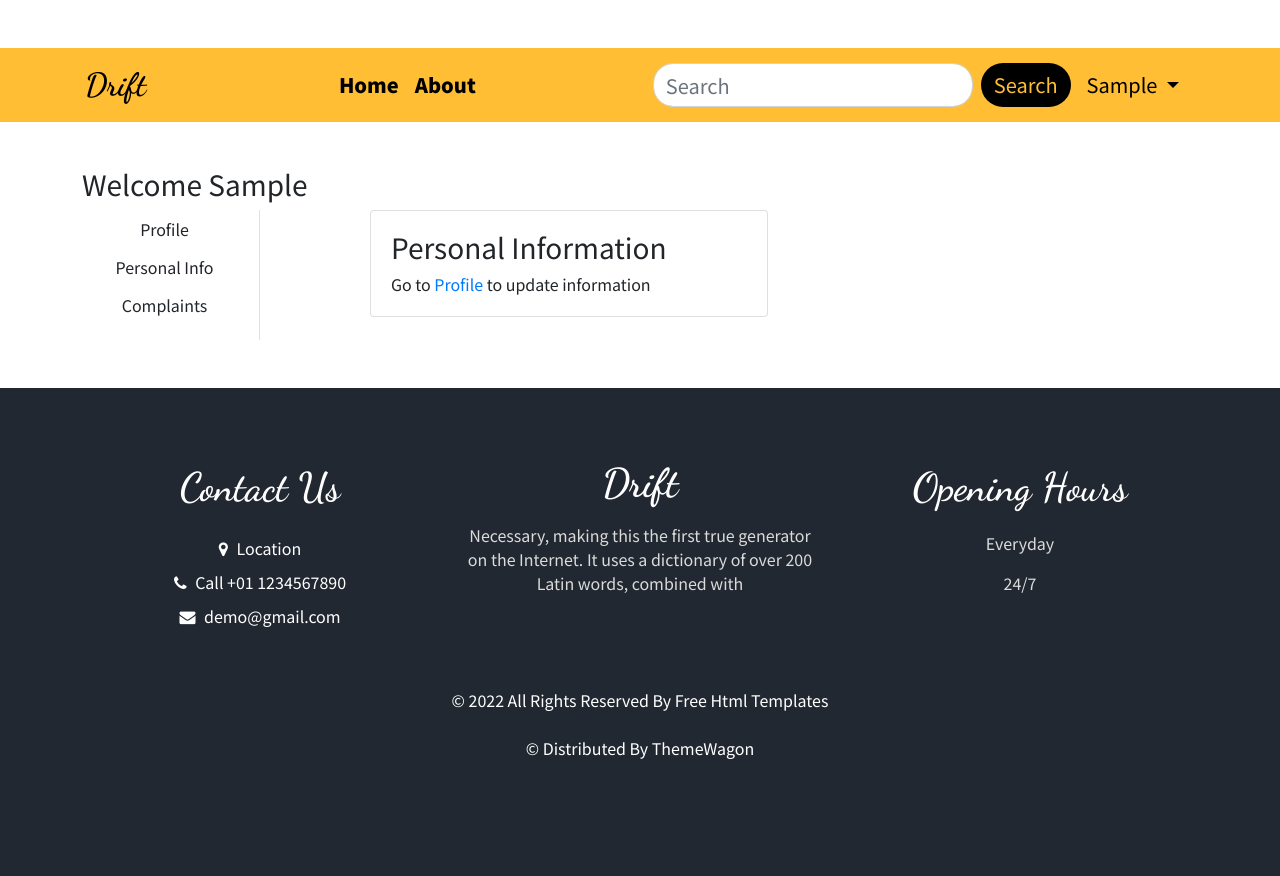
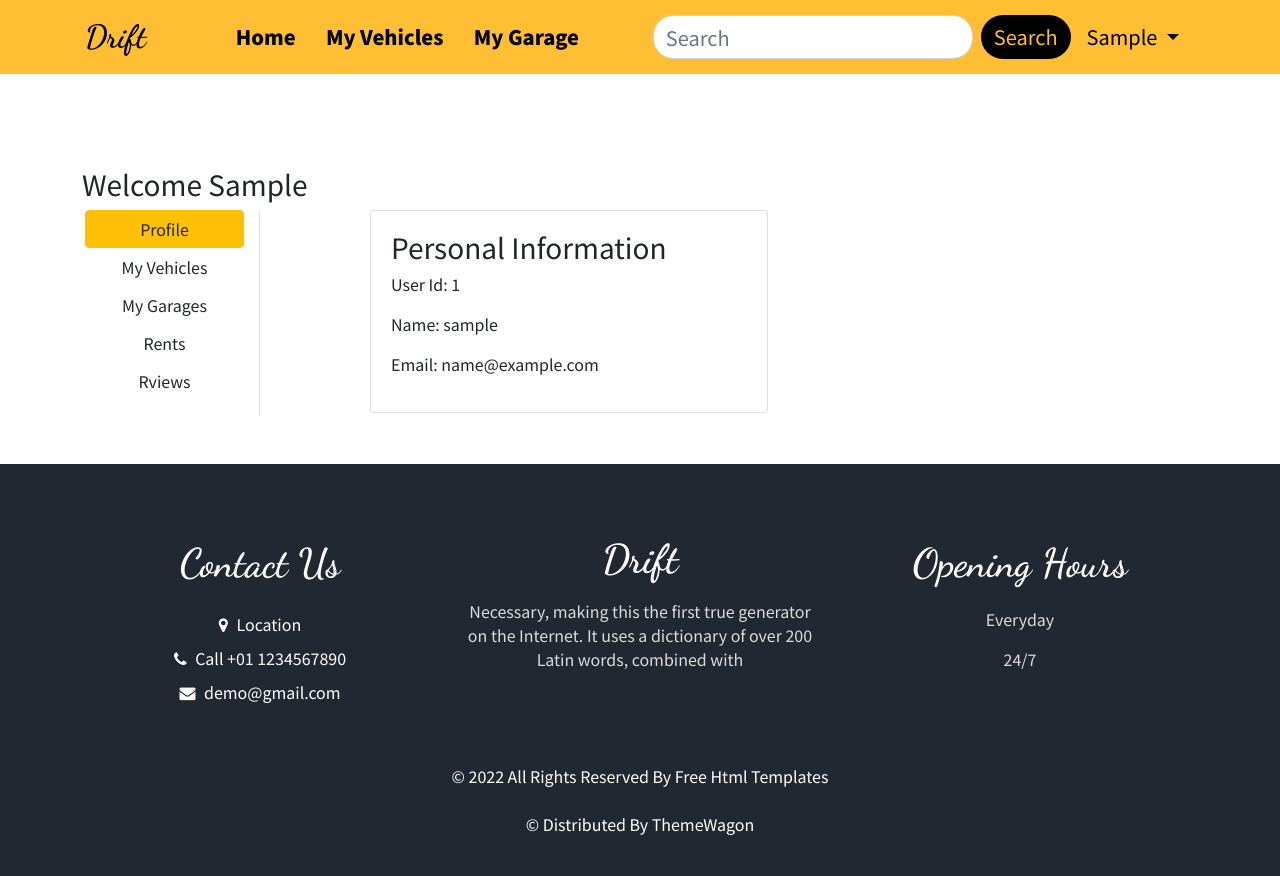
Before and after one commit to Rk-Rabbin/junior_project, a Django app: page /profile/ in a window 1280 px wide. Before the commit the page ends 759 px from the top, so only its background shows below. Run offline with Django 4.2, Linux system fonts and the light colour scheme; the visitor is signed in with stand-in values (Sample User, id 1); some libraries are stand-ins or nearby versions.

Commit message:
created new pages with functions

```diff
--- a/HomepageApp/forms.py
+++ b/HomepageApp/forms.py
@@ -2,7 +2,7 @@
 from django import forms
 from django.contrib.auth.forms import UserCreationForm, AuthenticationForm, SetPasswordForm, PasswordChangeForm, PasswordResetForm, UsernameField
 from django.utils.translation import gettext, gettext_lazy as _
-from .models import Vehicle,Garage, Reviews, Rentals
+from .models import Vehicle,Garage, Reviews, Rentals, VehicleOwner, GarageOwner
 from django.contrib.auth.models import User
 from django.contrib.auth import get_user_model
 from django.contrib.auth import password_validation
@@ -60,13 +60,20 @@
 #                     'upload':forms.FileInput(attrs={'class':'form-control'}),
 # }
 
-class VehicleForm(forms.ModelForm):
+class VehicleOwnForm(forms.ModelForm):
     class Meta:
-        model = Vehicle
-        fields = ['type', 'vehicle_num']
+        model = VehicleOwner
+        fields = ['number']
         widgets = {
-                    'vehicle_num':forms.TextInput(attrs={'class':'form-control'}),
-                    'type':forms.Select(attrs={'class':'regDropDown'})
+                    'number':forms.TextInput(attrs={'class':'form-control'})
+                    }
+
+class GarageOwnForm(forms.ModelForm):
+    class Meta:
+        model = GarageOwner
+        fields = ['number']
+        widgets = {
+                    'number':forms.TextInput(attrs={'class':'form-control'})
                     }
 
 # class ReviewsForm(forms.ModelForm):
--- a/HomepageApp/urls.py
+++ b/HomepageApp/urls.py
@@ -8,16 +8,15 @@
 urlpatterns = [
     path('', views.LandingPage , name='LandingPage'),
     # path('garagelist/', views.garagelist , name='garagelist'),
-    # path('log2/', views.Log2Page , name='log2'),
     path('home/', views.HomePage , name='home'),
     path('profile/', views.ProfilePage , name='profile'),
     # # path('userprofile/', views.UserProfileView.as_view(), name='userprofile'),
     # path('profile/', views.UserProfile , name='profile'),
     path('registration/',views.RegistrationView.as_view(), name='registration'),
     # path('review/',views.ReviewView.as_view(), name='review'),
-    path('vehicle/',views.VehicleView.as_view(), name='vehicle'),
+    path('vehicle-owner/',views.VehicleOwnView.as_view(), name='vehicleown'),
+    path('garage-owner/',views.GarageOwnView.as_view(), name='garageown'),
     # path('rent/',views.RentalView.as_view(), name='rent'),
-    # path('garagereg/',views.GarageView.as_view(), name='garagereg'),
     path('accounts/login/', auth_views.LoginView.as_view(template_name='Homepage/login.html', authentication_form=LoginForm), name='login'),
     path('passwordchange/', auth_views.PasswordChangeView.as_view(template_name='Homepage/changepassword.html',
     form_class=MyPasswordChangeForm, success_url='/passwordchangedone/'), name='changepassword'),
--- a/HomepageApp/views.py
+++ b/HomepageApp/views.py
@@ -1,19 +1,23 @@
 from django.shortcuts import render, HttpResponse, redirect
-from .forms import RegistrationForm, VehicleForm, LoginForm
+from .forms import RegistrationForm, VehicleOwnForm, LoginForm, GarageOwnForm
 # from .forms import RegistrationForm, GarageForm, VehicleForm, RentalForm, ReviewsForm, Logform
-# from .models import User, Garage, Reviews, Vehicle, rentals, Customer
+from .models import User, Garage, Reviews, Vehicle, VehicleOwner, GarageOwner
 # from .forms import MyPasswordChangeForm, MyPasswordResetForm, MySetPasswordForm
 from django.contrib.auth.forms import AuthenticationForm
 from django.views import View
 from django.contrib import messages
 from django.contrib.auth import authenticate, login
+from django.views.decorators.cache import cache_control
+
+
 # Create your views here.
 
 def LandingPage(request):
     return render(request, 'Homepage/LandingPage.html')
 
 def ProfilePage(request):
-    return render(request, 'Homepage/profile.html')
+    usr = request.user
+    return render(request, 'Homepage/profile.html',{'usr':usr,'active':'btn-warning'})
 
 def garagelist(request):
     return render(request,'Homepage/garagelist.html')
@@ -21,8 +25,12 @@
 def UserProfile(request):
     return render(request, 'Homepage/userprofile.html')
 
+@cache_control(no_cache=True, must_revalidate=True, no_store=True)
 def HomePage(request):
-    return render(request, 'Homepage/home.html')
+    if request.user is not None:
+            return render(request, 'Homepage/home.html')
+    else:
+        return redirect('LoginView')
 
 class RegistrationView(View):
     def get(self,request):
@@ -39,9 +47,8 @@
         return render(request, 'Homepage/register.html' , {'form':form})
 
 
+@cache_control(no_cache=True, must_revalidate=True, no_store=True)
 def LoginView(request):
-    # if request.user.is_authenticated:
-    #     return render(request, 'Homeapp/home.html')
     if request.method == "POST":
         email = request.POST['email']
         password = request.POST['password']
@@ -58,66 +65,32 @@
         return render(request, 'Homepage/login.html', {'form':form})
 
 
-# class RentalView(View):
-#     def get(self,request):
-#         form = RentalForm()
-#         return render(request, 'Homepage/rent.html' , {'form':form})
-#     def post(self, request):
-#         form = RentalForm(request.POST)
-#         if form.is_valid():
-#             form.save()
-#             messages.success(request, 'Congratulations!! Successfully Registered')
-#         return render(request, 'Homepage/rent.html' , {'form':form})
+class VehicleOwnView(View):
+    def get(self,request):
+        form = VehicleOwnForm()
+        return render(request, 'Homepage/vehicleOwnReg.html' , {'form':form})
+    def post(self, request):
+        form = VehicleOwnForm(request.POST)
+        if form.is_valid():
+            usr = request.user
+            uid = usr.id
+            number = form.cleaned_data['number']
+            reg = VehicleOwner(users_id=uid, number=number)
+            reg.save()
+            messages.success(request, 'Congratulations!! Successfully Registered')
+        return render(request, 'Homepage/vehicleOwnReg.html' , {'form':form})
 
-# class ReviewView(View):
-#     def get(self,request):
-#         form = ReviewsForm()
-#         return render(request, 'Homepage/review.html' , {'form':form})
-#     def post(self, request):
-#         form = ReviewsForm(request.POST)
-#         if form.is_valid():
-#             form.save()
-#             messages.success(request, 'Congratulations!! Successfully Registered')
-#         return render(request, 'Homepage/review.html' , {'form':form})
-
-class VehicleView(View):
+class GarageOwnView(View):
     def get(self,request):
-        form = VehicleForm()
-        return render(request, 'Homepage/vehicle.html' , {'form':form})
+        form = GarageOwnForm()
+        return render(request, 'Homepage/garageOwnReg.html' , {'form':form})
     def post(self, request):
-        form = VehicleForm(request.POST)
+        form = GarageOwnForm(request.POST)
         if form.is_valid():
-            form.save()
+            usr = request.user
+            uid = usr.id
+            number = form.cleaned_data['number']
+            reg = GarageOwner(users_id=uid, number=number)
+            reg.save()
             messages.success(request, 'Congratulations!! Successfully Registered')
-        return render(request, 'Homepage/vehicle.html' , {'form':form})
-
-# class GarageView(View):
-#     def get(self,request):
-#         form = GarageForm()
-#         return render(request, 'Homepage/garage.html' , {'form':form})
-#     def post(self, request):
-#         form = GarageForm(request.POST)
-#         if form.is_valid():
-#             form.save()
-#             messages.success(request, 'Congratulations!! Successfully Registered')
-#         return render(request, 'Homepage/garage.html' , {'form':form})
-
-
-
-# def Log2Page(request):
-#     if request.method == 'POST':
-#         form = Logform(request.POST)
-#         if form.is_valid():
-#             cd = form.cleaned_data()
-#             user = authenticate(request,username=cd['username'],password=cd['password'])
-#             if user is not None:
-#                 if user.is_active:
-#                     login(request,user)
-#                     return render(request,'Homapage/home.html')
-#                 else:
-#                     return HttpResponse("Inactive Account")
-#             else:
-#                 return HttpResponse("Invalid Login")
-#     else:
-#         form = Logform()
-#         return render(request,'Homepage/login.html',{'form':form})
+        return render(request, 'Homepage/garageOwnReg.html' , {'form':form})
--- a/Userproject/settings.py
+++ b/Userproject/settings.py
@@ -127,6 +127,7 @@
 ]
 STATIC_ROOT = "/static/"
 LOGIN_REDIRECT_URL = '/home/'
+EMAIL_BACKEND = 'django.core.mail.backends.console.EmailBackend'
 
 # Default primary key field type
 # https://docs.djangoproject.com/en/4.0/ref/settings/#default-auto-field
--- a/templates/Homepage/base2.html
+++ b/templates/Homepage/base2.html
@@ -53,10 +53,13 @@
          <ul class="navbar-nav mx-auto mb-2 mb-lg-0">
            <li class="nav-item">
              <a class="nav-link" style="font-size:20px; font-weight:bold; color:black;" aria-current="page" href="{% url 'home' %}">Home</a>
-           </li>
-           <li class="nav-item">
-            <a class="nav-link" style="font-size:20px; font-weight:bold; color:black" aria-current="page" href="#">About</a>
-          </li>
+           </li>&nbsp;&nbsp;&nbsp;&nbsp;
+          <li class="nav-item">
+            <a class="nav-link" style="font-size:20px; font-weight:bold; color:black;" aria-current="page" href="{% url 'home' %}">My Vehicles</a>
+          </li>&nbsp;&nbsp;&nbsp;&nbsp;
+          <li class="nav-item">
+           <a class="nav-link" style="font-size:20px; font-weight:bold; color:black" aria-current="page" href="#">My Garage</a>
+         </li>
          </ul>
          <form class="d-flex">
            <input class="form-control me-2" style="font-size:20px; border-radius:20px" type="search" placeholder="Search" aria-label="Search">
@@ -71,6 +74,10 @@
               </a>
               <ul class="dropdown-menu" aria-labelledby="profileDropdown">
                 <li><a class="dropdown-item" href="{% url 'profile' %}">Profile</a></li>
+                <li><a class="dropdown-item" href="{% url 'vehicleown' %}">Vehicle Owner Registration</a></li>
+                <li><a class="dropdown-item" href="{% url 'garageown' %}">Garage Owner Registration</a></li>
+                <li><a class="dropdown-item" href="{% url 'vehicleown' %}">Vehicle Registration</a></li>
+                <li><a class="dropdown-item" href="{% url 'garageown' %}">Garage Registration</a></li>
                 <li><a class="dropdown-item" href="{% url 'changepassword' %}">Change Password</a></li>
                 <li><a class="dropdown-item" href="{% url 'logout' %}">Logout</a></li>
               </ul>
--- a/templates/Homepage/login.html
+++ b/templates/Homepage/login.html
@@ -17,7 +17,7 @@
          {{fm.label_tag}} {{fm}} <small class="text-danger">{{fm.errors|striptags}}</small><br>
          </div>
          {% endfor %}
-        <small><a href="#">Forgot Password ?</a></small> <br>
+        <small><a href="{% url 'password_reset' %}">Forgot Password ?</a></small> <br>
         <input type="submit" style="display: inline-block;padding: 8px 30px;background-color: #ffbe33;
         color:black;border-radius: 45px;-webkit-transition: all 0.3s;transition: all 0.3s;border: none;" value="Login"> <br>
         <br>
--- a/templates/Homepage/password_reset_complete.html
+++ b/templates/Homepage/password_reset_complete.html
@@ -1,8 +1,9 @@
-{% extends 'Homepage/base2.html' %}
+{% extends 'Homepage/base.html' %}
 {% load static %}
 {% block title %}Password Reset Complete{% endblock title %}
 {% block main-content %}
-<div class="container">
+<div style="padding-top:120px;">
+    <div class="container" style="color:white;">
         <div class="row my-3">
             <div class="col-sm-6 offset-sm-3">
                 <h4>Change Password Done</h4>
@@ -12,4 +13,5 @@
             </div>
         </div>
     </div>
+</div>
 {% endblock main-content %}
--- a/templates/Homepage/passwordchangedone.html
+++ b/templates/Homepage/passwordchangedone.html
@@ -2,12 +2,12 @@
 {% load static %}
 {% block title %}Password Change Done{% endblock title %}
 {% block main-content %}
-<div class="container my-5">
+<div class="container my-5" style="padding-top:120px;">
  <div class="row">
      <h3>Welcome </h3>
   <div class="col-sm-2 border-end">
       <ul class="list-unstyled">
-          <li class="d-grid"><a href="{% url 'profile' %}" class="btn btn-primary">Change Password Done</a></li>
+          <li class="d-grid"><a href="{% url 'profile' %}" class="btn btn-warning">Change Password Done</a></li>
       </ul>
     </div>
     <div class="col=sm-9 offset=sm-1 text-center">
--- a/templates/Homepage/profile.html
+++ b/templates/Homepage/profile.html
@@ -2,17 +2,17 @@
 {% load static %}
 {% block title %}Personal Information{% endblock title %}
 {% block main-content %}
+<div style="padding-top:120px">
 <div class="container my-5">
- <div class="row" style="padding-top:120px">
+ <div class="row">
  <h3>Welcome <span class="text-capitalize">{{request.user.username}}</span></h3>
   <div class="col-sm-2 border-end">
    <ul class="list-unstyled">
-    <li class="d-grid"><a href="#" class="btn">Profile</a></li>
-    <li class="d-grid"><a href="#" class="btn {{active}}">Personal Info</a></li>
-    <li class="d-grid"><a href="#" class="btn">Complaints</a></li>
-    {% if request.user.position == "Faculty" %}
-    <li class="d-grid"><a href="#" class="btn">Review</a></li>
-    {% endif %}
+    <li class="d-grid"><a href="#" class="btn {{active}}">Profile</a></li>
+    <li class="d-grid"><a href="#" class="btn ">My Vehicles</a></li>
+    <li class="d-grid"><a href="#" class="btn">My Garages</a></li>
+    <li class="d-grid"><a href="#" class="btn">Rents</a></li>
+    <li class="d-grid"><a href="#" class="btn">Rviews</a></li>
    </ul>
   </div>
   <div class="col-sm-9 offset-sm-1">
@@ -21,35 +21,9 @@
      <div class="card">
       <div class="card-body">
        <h3>Personal Information</h3>
-       {% if info.is_staff %}
-       Go to <a href="#">Profile</a> to update information
-       {% elif info.name|length > 0 %}
-       <p>Name: {{info.name}}</p>
-       <p>Position: {{info.position}}</p>
-       <p>Email: {{info.email}}</p>
-       {% if info.position == "Student" %}
-       {% if stud != None %}
-       <p>Student Id: {{stud.student_id}}</p>
-       {% else %}
-       Go to <a href="#">Profile</a> to update information
-       {% endif %}
-       {% elif info.position == "Faculty" %}
-       {% if fac != None %}
-       <p>Faculty Initial: {{fac.faculty_initial}}</p>
-       {% else %}
-       Go to <a href="#">Profile</a> to update information
-       {% endif %}
-       {% elif info.position == "Employee" %}
-       {% if emp != None %}
-       <p>Employee Id: {{emp.employee_id}}</p>
-       <p>Sector: {{emp.sector}}</p>
-       {% else %}
-       Go to <a href="#">Profile</a> to update information
-       {% endif %}
-       {% endif %}
-       {% else %}
-       Go to <a href="#">Profile</a> to update information
-       {% endif %}
+       <p>User Id: {{usr.id}}</p>
+       <p>Name: {{usr.username}}</p>
+       <p>Email: {{usr.email}}</p>
       </div>
      </div>
     </div>
@@ -57,4 +31,5 @@
   </div>
  </div>
 </div>
+</div>
 {% endblock main-content %}
```
Also changed, not shown: templates/Homepage/changepassword.html (+19 -22 lines), templates/Homepage/garageOwnReg.html (added, +39 -0 lines), templates/Homepage/password_reset.html (+8 -5 lines), templates/Homepage/password_reset_confirm.html (+10 -5 lines), templates/Homepage/password_reset_done.html (+6 -4 lines), templates/Homepage/vehicleOwnReg.html (added, +39 -0 lines). Lines whose indentation alone changed are shown as unchanged.
